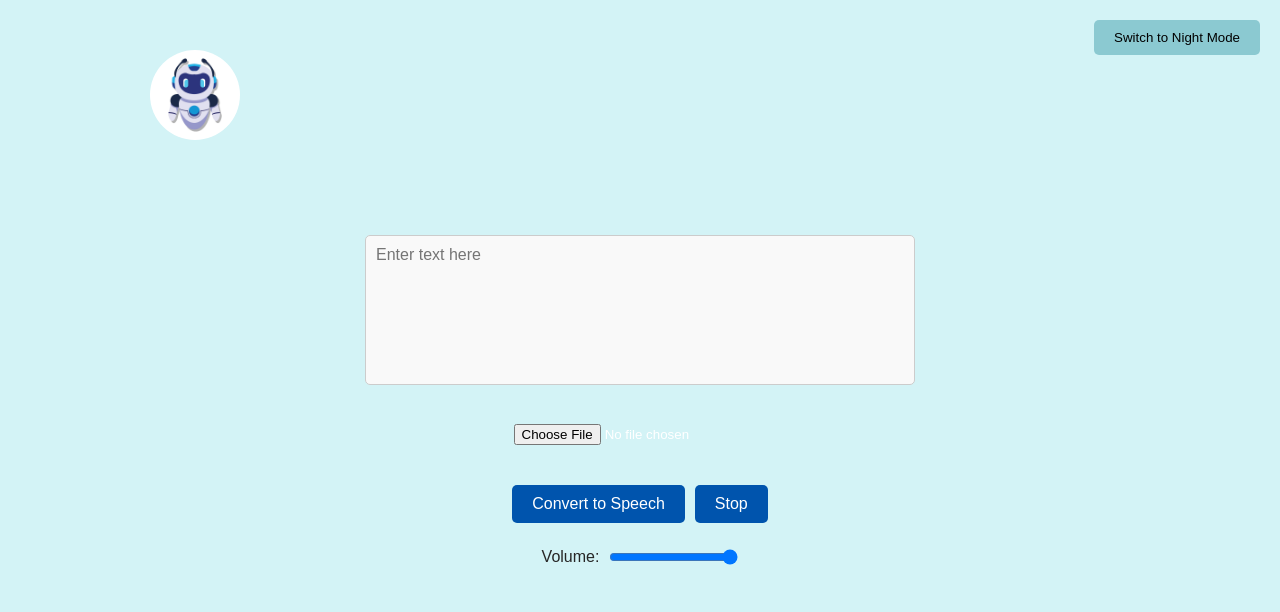
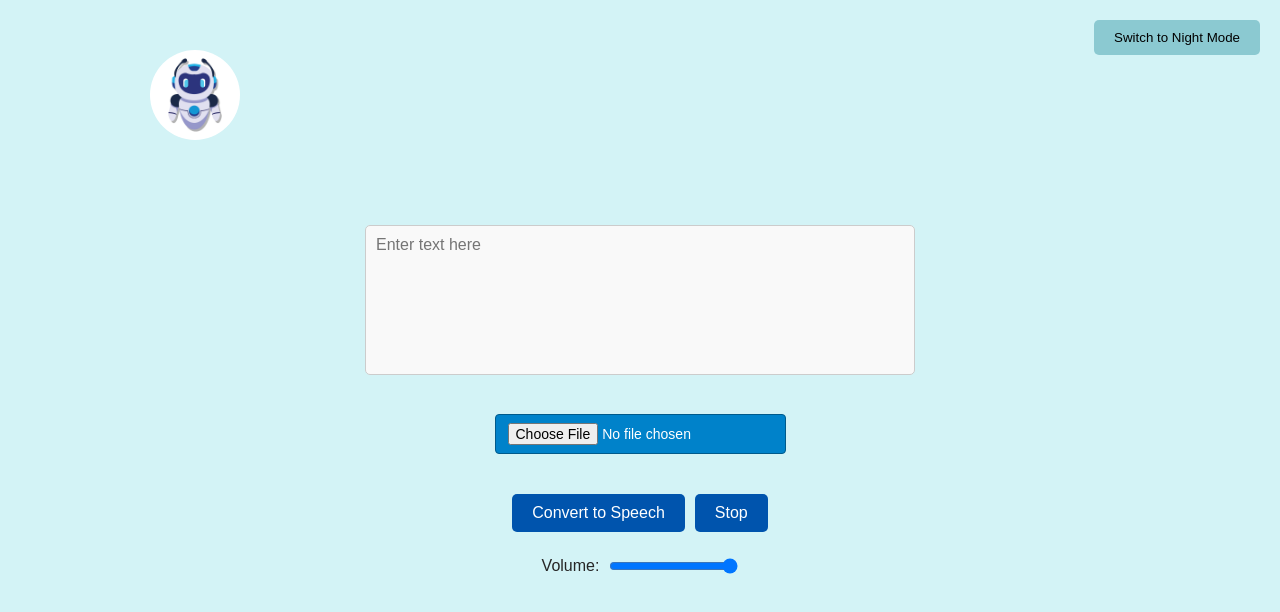
Before and after one commit to 190031241-chaturyaakhilapallem/Accessibility-Bot, a React (Create React App) app: page /text-to-speech in a window 1280 px wide. Shown: the top 612 px of the page. Built offline with nearby package versions, Linux system fonts and the light colour scheme; no server answers; sample sign-in values are in the browser's storage; the HTML template or start-up script is replaced by a standard one.

Commit message:
fixed color contrast errors in text-to-speech page

```diff
--- a/src/TextToSpeech.css
+++ b/src/TextToSpeech.css
@@ -109,3 +109,13 @@
   max-width: 200px; /* Ensure it doesn’t overflow */
   background-color: black;
 }
+
+input[type="file"] {
+  background-color: #0082ca; /* Darker blue for better contrast */
+  color: #ffffff; /* White text for better contrast */
+  border: 1px solid #005a8b; /* Border to define edges */
+  padding: 8px 12px;
+  border-radius: 4px;
+  font-size: 14px;
+  cursor: pointer;
+}
--- a/src/TextToSpeech.js
+++ b/src/TextToSpeech.js
@@ -9,22 +9,19 @@ const TextToSpeech = () => {
   const [volume, setVolume] = useState(1); // Volume control (1 = 100%)
   const [utterance, setUtterance] = useState(null); // Current speech utterance
   const [uploadedFileName, setUploadedFileName] = useState(''); // Store the file name
-  const [speechSynthesisInstance] = useState(window.speechSynthesis);
   const [fileInputKey, setFileInputKey] = useState(''); // Track key for resetting file input
+  const speechSynthesisInstance = window.speechSynthesis;
 
-  // Apply volume change on the utterance when volume is adjusted
   useEffect(() => {
     if (utterance && isSpeaking) {
       utterance.volume = volume; // Ensure the volume is updated for the current utterance
     }
   }, [volume, utterance, isSpeaking]);
 
-  // Handle the text input change
   const handleTextChange = (e) => {
     setText(e.target.value);
   };
 
-  // Handle file upload and set the file text to the input field
   const handleFileUpload = (e) => {
     const file = e.target.files[0];
     if (file) {
@@ -37,21 +34,18 @@ const TextToSpeech = () => {
     }
   };
 
-  // Clear the uploaded file and reset the file input
   const handleClearFile = () => {
     setUploadedFileName(''); // Remove the file name display
     setText(''); // Clear the text from the text box too
     setFileInputKey(Date.now()); // Reset file input by changing its key
   };
 
-  // Start speech synthesis
   const handleSpeak = () => {
     if (text.trim() === '') {
       alert('Please enter text or upload a file.');
       return;
     }
 
-    // Stop any previous utterances
     speechSynthesisInstance.cancel();
 
     const newUtterance = new SpeechSynthesisUtterance(text);
@@ -68,35 +62,29 @@ const TextToSpeech = () => {
     setIsPaused(false);
   };
 
-  // Toggle between pause and resume
   const handleTogglePauseResume = () => {
     if (isPaused) {
-      // Resume speech
       speechSynthesisInstance.resume();
       setIsPaused(false);
       setIsSpeaking(true);
     } else {
-      // Pause speech
       speechSynthesisInstance.pause();
       setIsPaused(true);
       setIsSpeaking(false);
     }
   };
 
-  // Stop/cancel speech synthesis
   const handleStop = () => {
     speechSynthesisInstance.cancel();
     setIsSpeaking(false);
     setIsPaused(false);
   };
 
-  // Clear the text
   const handleClearText = () => {
     setText('');
     handleStop();
   };
 
-  // Adjust volume
   const handleVolumeChange = (e) => {
     const newVolume = parseFloat(e.target.value);
     setVolume(newVolume); // Set volume for new utterances
@@ -117,7 +105,6 @@ const TextToSpeech = () => {
         )}
       </div>
 
-      {/* Display the uploaded file name with an "X" button to clear */}
       {uploadedFileName && (
         <div className="file-info">
           <span>{uploadedFileName}</span>
@@ -126,7 +113,6 @@ const TextToSpeech = () => {
       )}
 
       <div className="upload-container">
-        {/* Reset the file input by updating the key */}
         <input
           key={fileInputKey} // Add key to reset input on file clear
           type="file"
@@ -137,9 +123,10 @@ const TextToSpeech = () => {
       </div>
 
       <div className="controls">
-        <button onClick={handleSpeak} disabled={isSpeaking && !isPaused}aria-label="Convert text to speech">Convert to Speech</button>
+        <button onClick={handleSpeak} disabled={isSpeaking && !isPaused} aria-label="Convert text to speech">
+          Convert to Speech
+        </button>
 
-        {/* Show either Pause or Play/Resume icon based on the speaking state */}
         {isSpeaking || isPaused ? (
           <button onClick={handleTogglePauseResume} aria-label={isPaused ? 'Resume speech' : 'Pause speech'}>
             {isPaused ? <FaPlay /> : <FaPause />}
```
